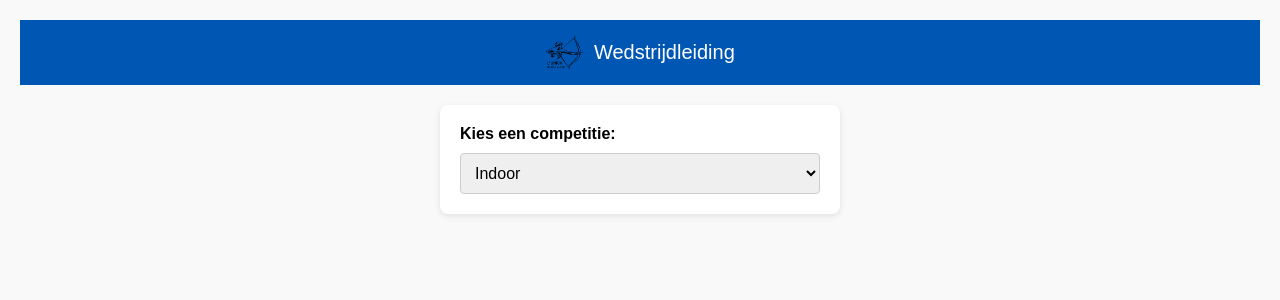
After one commit to rt55u-rgb/ScorebordLunionBoxtel, a Flask app: template templates/wedstrijdleiding.html in a window 1280 px wide. The commit adds this page. Shown: the top 300 px of the page. Run offline with Flask 3, Linux system fonts and the light colour scheme; the template is opened without the code that fills it, so the values that code supplies are empty.

Commit message:
wedstrijdleiding toegevoegd

```diff
--- a/app.py
+++ b/app.py
@@ -29,6 +29,12 @@ def index():
     if 'user' in session:
         return redirect(url_for('scores'))
     return redirect(url_for('login'))
+
+@app.route('/wedstrijdleiding', methods=['GET','POST'])
+def wedstrijdleiding():
+    if request.method == 'POST':
+        competitie = request.form['competitie']
+        session['competitie'] = competitie
 
 @app.route('/login', methods=['GET', 'POST'])
 def login():
--- a/templates/scores.html
+++ b/templates/scores.html
@@ -2,7 +2,7 @@
 <html lang="nl">
 <head>
   <meta charset="UTF-8">
-  <meta http-equiv="refresh" content="15">
+  <meta http-equiv="refresh" content="60">
   <meta name="viewport" content="width=device-width, initial-scale=1.0">
   <title>Scores</title>
   <style>
--- /dev/null
+++ b/templates/wedstrijdleiding.html
@@ -0,0 +1,95 @@
+<!doctype html>
+<html lang="nl">
+<head>
+  <meta charset="UTF-8">
+  <meta http-equiv="refresh" content="15">
+  <meta name="viewport" content="width=device-width, initial-scale=1.0">
+  <title>Competitie Kiezen</title>
+  <style>
+    * {
+      box-sizing: border-box;
+    }
+
+    body {
+      font-family: Arial, sans-serif;
+      margin: 0;
+      padding: 20px;
+      background-color: #f9f9f9;
+    }
+
+    header {
+      background-color: #0056b3;
+      color: white;
+      padding: 15px 10px;
+      font-size: 20px;
+      text-align: center;
+      margin-bottom: 20px;
+      display: flex;
+      flex-wrap: wrap;
+      align-items: center;
+      justify-content: center;
+      gap: 10px;
+    }
+
+    .logo {
+      height: 35px;
+      width: auto;
+      max-width: 100%;
+    }
+
+    form {
+      max-width: 400px;
+      margin: 0 auto;
+      background: white;
+      padding: 20px;
+      border-radius: 8px;
+      box-shadow: 0 2px 6px rgba(0,0,0,0.1);
+    }
+
+    label {
+      display: block;
+      margin-bottom: 10px;
+      font-weight: bold;
+    }
+
+    select {
+      width: 100%;
+      padding: 10px;
+      font-size: 16px;
+      border: 1px solid #ccc;
+      border-radius: 4px;
+    }
+
+    @media (max-width: 480px) {
+      header {
+        font-size: 18px;
+      }
+
+      select {
+        font-size: 15px;
+      }
+    }
+  </style>
+  <script>
+    function submitFormOnChange() {
+      document.getElementById('competitie-form').submit();
+    }
+  </script>
+</head>
+<body>
+
+  <header>
+    <img src="{{ url_for('static', filename='lunion3_no_background.png') }}" alt="Logo" class="logo">
+    Wedstrijdleiding
+  </header>
+
+  <form method="POST" >
+    <label for="competitie">Kies een competitie:</label>
+    <select name="competitie" id="competitie" onchange="submitFormOnChange()" required>
+        <option value="Indoor">Indoor</option>
+        <option value="25m1p">25m1p</option>
+    </select>
+  </form>
+
+</body>
+</html>
```
Also changed, not shown: templates/scoreboard.html (+2 -8 lines).
